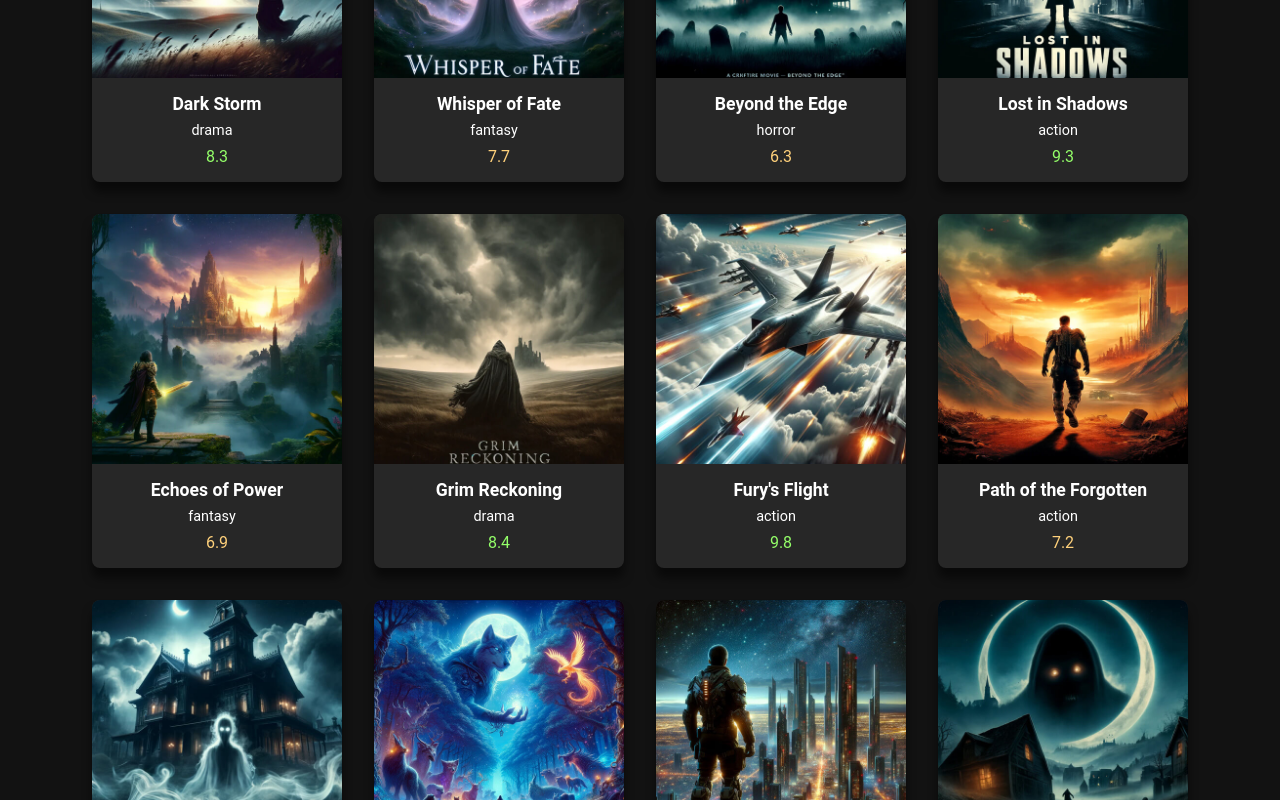
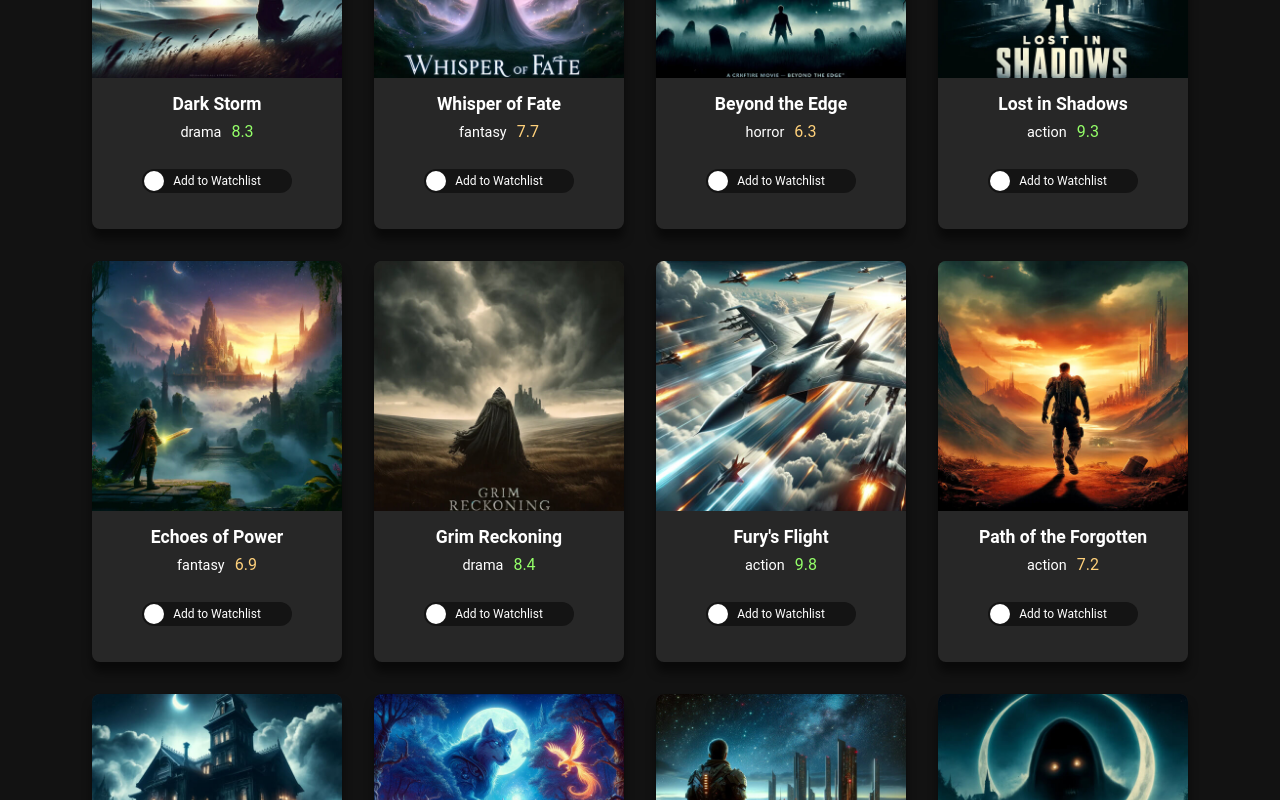
Before and after one commit to dthisner/learning-Learn-React-JS-the-fast-way, a React (Create React App) app: page / in a window 1280 px wide. Shown: the part 880-1680 px from the top of the page. Built offline with nearby package versions, Linux system fonts and the light colour scheme.

Commit message:
end of section 7

```diff
--- a/src/App.js
+++ b/src/App.js
@@ -45,12 +45,12 @@
             <Route path="/" element={<MoviesGrid
               movies={movies}
               watchlist={watchlist}
-              watchlistToggle={toggleWatchlist} />}
+              toggleWatchlist={toggleWatchlist} />}
             />
             <Route path="/watchlist" element={<Watchlist
               movies={movies}
               watchlist={watchlist}
-              watchlistToggle={toggleWatchlist} />}
+              toggleWatchlist={toggleWatchlist} />}
             />
           </Routes>
         </Router>
--- a/src/components/MovieCard.js
+++ b/src/components/MovieCard.js
@@ -22,8 +22,23 @@
       < img src={`images/${movie.image}`} alt={movie.title} onError={handleError} />
       <div className="movie-card-info">
         <h3 className="movie-card-title">{movie.title}</h3>
-        <p className="movie-card-genre">{movie.genre}</p>
-        <p className={`movie-card-raiting ${getRatingClass(movie.rating)}`}>{movie.rating}</p>
+        <div>
+          <span className="movie-card-genre">{movie.genre}</span>
+          <span className={`movie-card-raiting ${getRatingClass(movie.rating)}`}>
+            {movie.rating}
+          </span>
+        </div>
+        <label className="switch">
+          <input type="checkbox" checked={isWatchlisted} onChange={() => toggleWatchlist(movie.id)}>
+
+          </input>
+
+          <span className="slider">
+            <span className="slider-label">
+              {isWatchlisted ? "In Watchlist" : "Add to Watchlist"}
+            </span>
+          </span>
+        </label>
       </div>
     </div >
   )
--- a/src/components/MoviesGrid.js
+++ b/src/components/MoviesGrid.js
@@ -90,8 +90,8 @@
             <MovieCard
               movie={movie}
               toggleWatchlist={toggleWatchlist}
+              isWatchlisted={watchlist.includes(movie.id)}
               key={movie.id}
-              isWatchlisted={watchlist.includes(movie.id)}
             />
           ))
         }
--- a/src/components/Watchlist.js
+++ b/src/components/Watchlist.js
@@ -1,10 +1,28 @@
 import React from "react";
+
 import "../Styles.css";
+
+import MovieCard from "./MovieCard";
 
 export default function Watchlist({ movies, watchlist, toggleWatchlist }) {
   return (
     <div >
       <h1 className="title">My Watchlist</h1>
+      <div className="watchlist">
+        {
+          watchlist.map((id) => {
+            const movie = movies.find(movie => movie.id === id)
+            return (
+              <MovieCard
+                movie={movie}
+                toggleWatchlist={toggleWatchlist}
+                isWatchlisted={true}
+                key={movie.id}
+              />
+            )
+          })
+        }
+      </div>
     </div>
   );
 }
```
